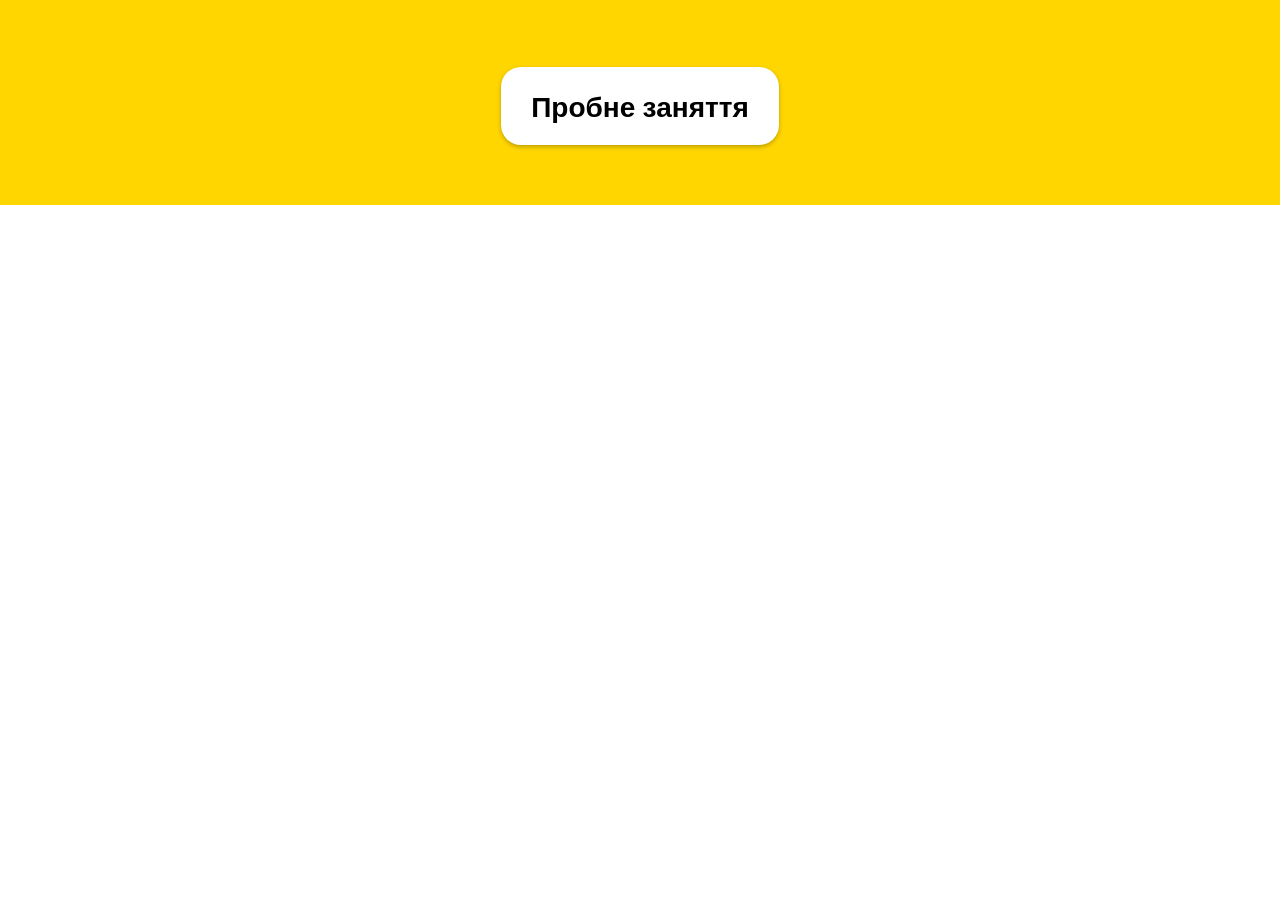
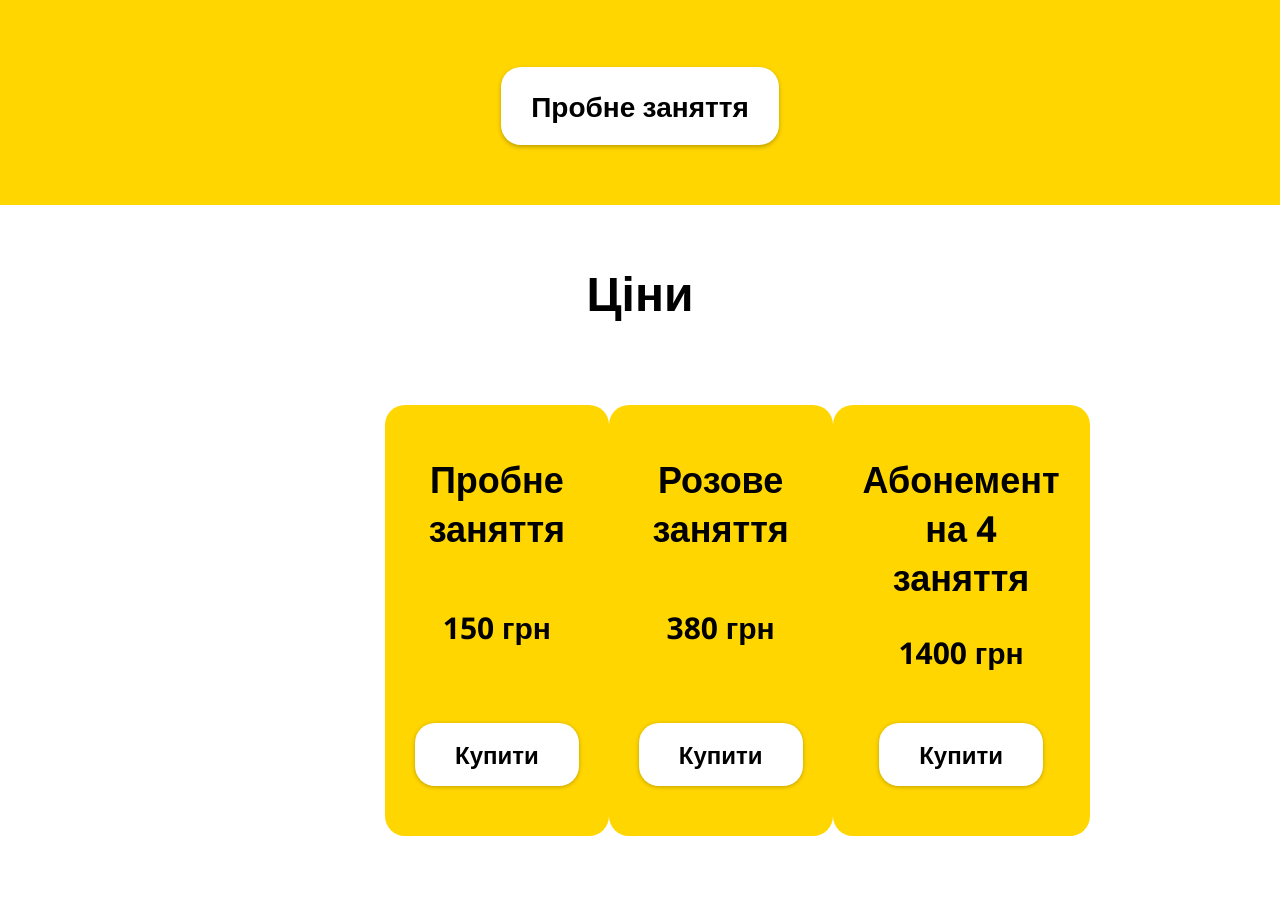
Before and after one commit to shahriyor-sharifjonov/ComeTodether, a website: page app/src/index.pug in a window 1280 px wide. Shown: the part 4439-5360 px from the top of the page. Before the commit the page ends 4699 px from the top, so only its background shows below. Drawn offline with nearby package versions, Linux system fonts and the light colour scheme; files that its build step writes are made by us from their sources; files whose address does not match are found by name.

Commit message:
price table

```diff
--- /dev/null
+++ b/app/src/components/price.pug
@@ -0,0 +1,26 @@
+mixin price()
+  .price
+    .price__body.container
+      h1.price__title Ціни
+      .price__row
+        .price__item
+          h2.price__item-title Пробне заняття
+          p.price__item-p 150 грн
+          a(href="#!").price__item-btn Купити
+        .price__item
+          h2.price__item-title Розове заняття
+          p.price__item-p 380 грн
+          a(href="#!").price__item-btn Купити
+        .price__item
+          h2.price__item-title Абонемент на 4 заняття
+          p.price__item-p 1400 грн
+          a(href="#!").price__item-btn Купити
+      .price__row
+        .price__item
+          h2.price__item-title Абонемент на 8 занять
+          p.price__item-p 2600 грн
+          a(href="#!").price__item-btn Купити
+        .price__item
+          h2.price__item-title Ранковий 8 занять
+          p.price__item-p 2100 грн
+          a(href="#!").price__item-btn Купити
--- a/app/src/index.pug
+++ b/app/src/index.pug
@@ -21,6 +21,8 @@ html(lang="en")
     +slider
     include components/tips.pug
     +tips
+    include components/price.pug
+    +price
     script(src="https://unpkg.com/swiper/swiper-bundle.min.js")
     script(src="scripts/slider.js")
     script(src="scripts/index.js")
--- a/app/src/scss/index.scss
+++ b/app/src/scss/index.scss
@@ -6,4 +6,5 @@
 @import 'layout/types';
 @import 'layout/slider';
 @import 'layout/tips';
+@import 'layout/price';
 @import 'layout/footer';
--- /dev/null
+++ b/app/src/scss/layout/_price.scss
@@ -0,0 +1,78 @@
+.price{
+  &__body{
+    display: flex;
+    flex-direction: column;
+    align-items: center;
+  }
+  &__row{
+    display: flex;
+    justify-content: space-around;
+    align-items: stretch;
+    width: 100%;
+    margin-bottom: 100px;
+    @include media(992){
+      flex-wrap: wrap;
+      margin-bottom: 0;
+    }
+  }
+  &__title{
+    margin-bottom: 80px;
+    font-style: normal;
+    font-weight: bold;
+    font-size: 48px;
+    line-height: 65px;
+    text-align: center;
+    color: #000000;
+  }
+  &__item{
+    display: flex;
+    flex-direction: column;
+    align-items: center;
+    justify-content: space-between;
+    padding: 50px 30px;
+    background: #FFD600;
+    border-radius: 20px;
+    max-width: 300px;
+    width: 100%;
+    transition: 200ms ease;
+    pointer-events: none;
+    &:hover{
+      background: rgba(255, 214, 0, 0.58);
+    }
+    @include media(992){
+      max-width: 350px;
+      margin-bottom: 35px;
+    }
+    &-title{
+      text-align: center;
+      font-style: normal;
+      font-weight: bold;
+      font-size: 36px;
+      line-height: 49px;
+      text-align: center;
+      color: #000000;
+      margin-bottom: 30px;
+    }
+    &-p{
+      font-style: normal;
+      font-weight: bold;
+      font-size: 30px;
+      line-height: 41px;
+      text-align: center;
+      color: #000000;
+      margin-bottom: 50px;
+    }
+    &-btn{
+      font-style: normal;
+      font-weight: bold;
+      font-size: 24px;
+      line-height: 33px;
+      color: #000000;
+      padding: 15px 40px;
+      background: #fff;
+      border-radius: 20px;
+      box-shadow: 0px 1px 4px rgba(0, 0, 0, 0.25);
+      pointer-events: auto;
+    }
+  }
+}
```
Also changed, not shown: app/dist/index.html, app/dist/styles/index.css, app/src/components/dist/price.html (added).
